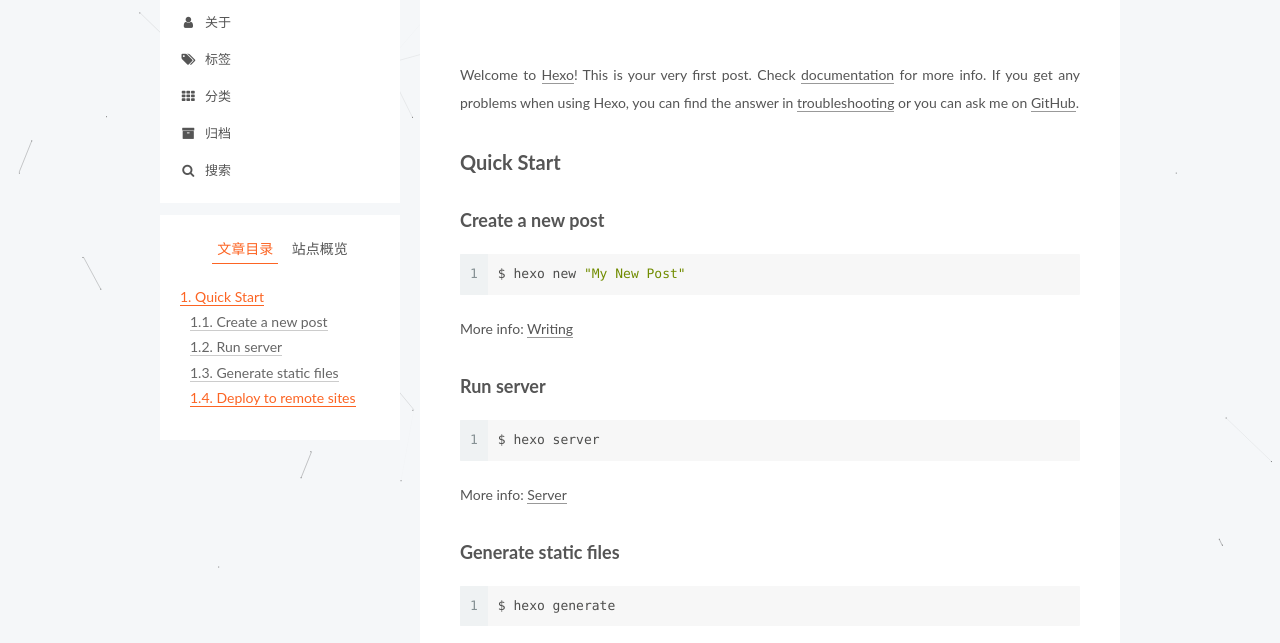
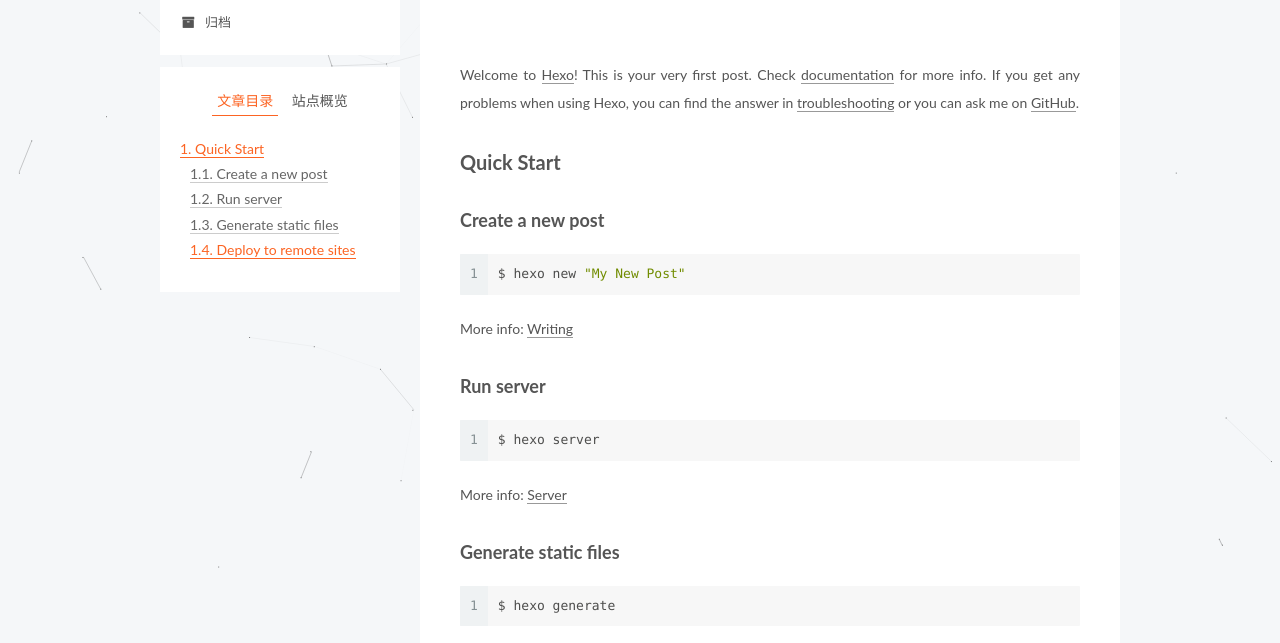
Before and after one commit to asdtrid/asdtrid.github.io, a plain HTML site: page 2020/02/05/hello-world/index.html in a window 1280 px wide. Shown: the part 142-785 px from the top of the page. Drawn offline with Linux system fonts and the light colour scheme; some packages are replaced by stand-ins of ours; a script that the page names is missing.

Commit message:
Site updated: 2020-02-06 16:43:48

```diff
--- a/2020/02/05/hello-world/index.html
+++ b/2020/02/05/hello-world/index.html
@@ -74,9 +74,7 @@
 
 
 
-
-
-  <link rel="alternate" href="/atom.xml" title="asdtrid" type="application/atom+xml" />
+  <link rel="alternate" href="/stom.xml" title="asdtrid" type="application/atom+xml" />
 
 
 
@@ -193,52 +191,12 @@
         </li>
 
 
-        <li class="menu-item menu-item-about">
-          <a href="/about/%20" rel="section">
-
-              <i class="menu-item-icon fa fa-fw fa-user"></i> <br />
-
-            关于
-          </a>
-        </li>
-
-
-        <li class="menu-item menu-item-tags">
-          <a href="/tags/%20" rel="section">
-
-              <i class="menu-item-icon fa fa-fw fa-tags"></i> <br />
-
-            标签
-          </a>
-        </li>
-
-
-        <li class="menu-item menu-item-categories">
-          <a href="/categories/%20" rel="section">
-
-              <i class="menu-item-icon fa fa-fw fa-th"></i> <br />
-
-            分类
-          </a>
-        </li>
-
-
         <li class="menu-item menu-item-archives">
           <a href="/archives/" rel="section">
 
               <i class="menu-item-icon fa fa-fw fa-archive"></i> <br />
 
             归档
-          </a>
-        </li>
-
-
-        <li class="menu-item menu-item-search">
-          <a href="/search/%20" rel="section">
-
-              <i class="menu-item-icon fa fa-fw fa-search"></i> <br />
-
-            搜索
           </a>
         </li>
 
@@ -479,7 +437,7 @@
 
 
             <div class="feed-link motion-element">
-              <a href="/atom.xml" rel="alternate">
+              <a href="/stom.xml" rel="alternate">
                 <i class="fa fa-rss"></i>
                 RSS
               </a>
--- a/css/main.css
+++ b/css/main.css
@@ -1819,7 +1819,7 @@ pre .javascript .function {
   width: 4px;
   height: 4px;
   border-radius: 50%;
-  background: #ff732f;
+  background: #ff373d;
 }
 .links-of-blogroll {
   font-size: 13px;
```
Also changed, not shown: archives/2020/02/index.html (+2 -44 lines), archives/2020/index.html (+2 -44 lines), archives/index.html (+2 -44 lines), index.html (+2 -44 lines).
